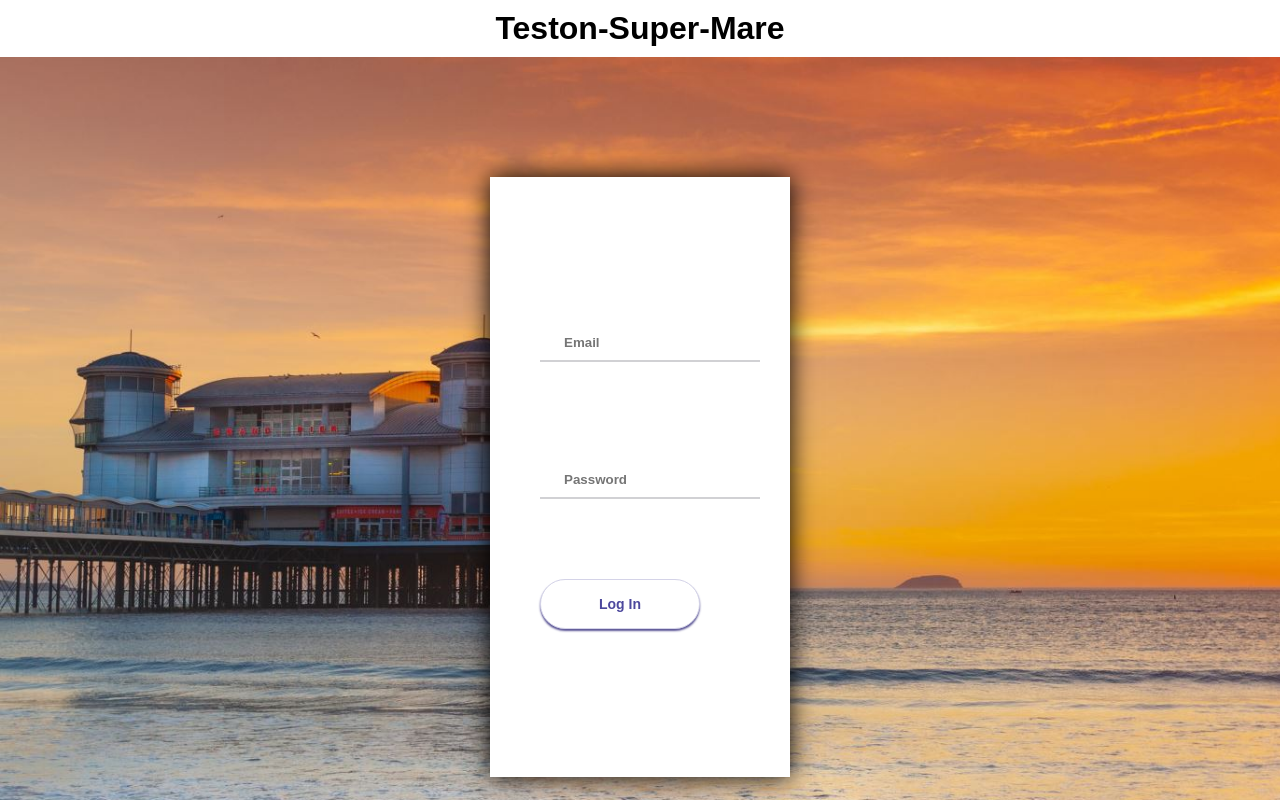
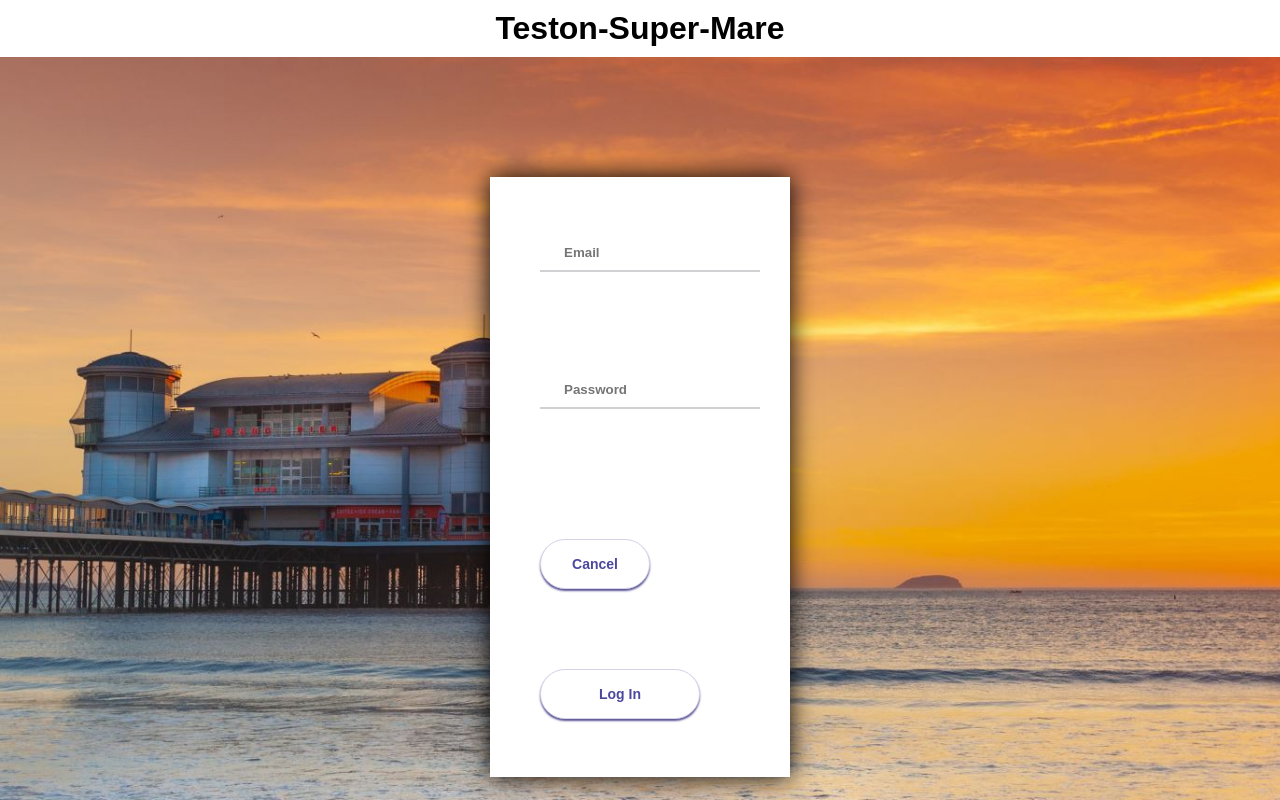
Before and after one commit to westoncollab/csd, a React (Create React App) app in the folder App/teston-super-mare/: page /login in a window 1280 px wide. Shown: the top 800 px of the page. Built offline with nearby package versions, Linux system fonts and the light colour scheme.

Commit message:
Added cancel button to take user back to home page

```diff
--- a/App/teston-super-mare/src/pages/Login/Login.css
+++ b/App/teston-super-mare/src/pages/Login/Login.css
@@ -56,8 +56,8 @@
 	width: 320px;
 	padding: 30px;
 	padding-top: 15px;
-        padding: 20px 0px;
-        position: relative;
+    padding: 20px 0px;
+    position: relative;
 }
 
 
@@ -88,3 +88,19 @@
 	box-shadow: 0px 2px 2px #5C5696;
 	cursor: pointer;
 }
+
+.cancel {
+	background: #fff;
+	font-size: 14px;
+	margin-top: 30px;
+	padding: 16px 20px;
+	border-radius: 26px;
+	border: 1px solid #D4D3E8;
+	font-weight: 700;
+	display: center;
+	align-items: flex;
+	width: 50%;
+	color: #4C489D;
+	box-shadow: 0px 2px 2px #5C5696;
+	cursor: pointer;
+}
--- a/App/teston-super-mare/src/pages/Login/Login.jsx
+++ b/App/teston-super-mare/src/pages/Login/Login.jsx
@@ -1,6 +1,5 @@
 import React from 'react';
 import './Login.css';
-import Button from '@mui/material/Button';
 import { Link } from 'react-router-dom';
 
 class Login extends React.Component {
@@ -24,6 +23,12 @@ class Login extends React.Component {
             placeholder="Password"
           />
         </div>
+        <Link to="/">
+          <button className="button cancel">
+            <span className="button_text">Cancel</span>
+            <i className="button__icon fas fa-chevron-right" />
+          </button>
+        </Link>
         <button className="button login__submit">
           <span className="button__text">Log In</span>
           <i className="button__icon fas fa-chevron-right" />
```
